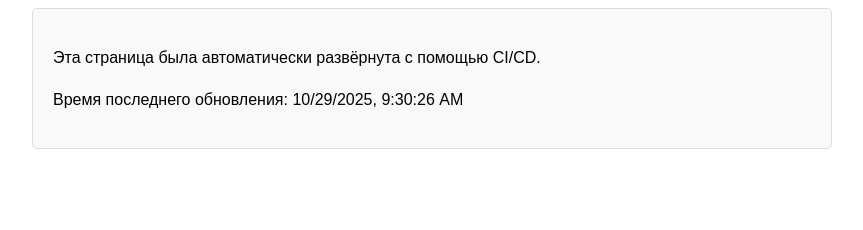
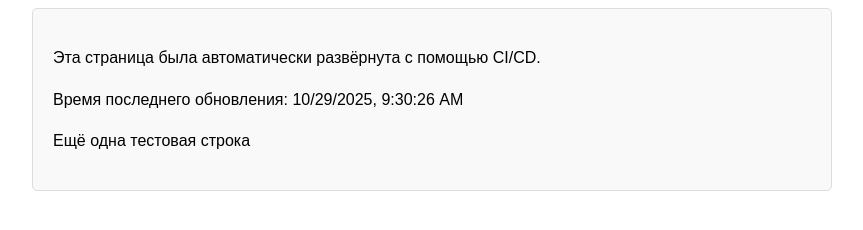
Before and after one commit to kasik447/study_cicd_rep, a plain HTML site: page index.html in a window 1280 px wide. Shown: the part 106-336 px from the top of the page, without its empty margins (208-1071 px from the left). Drawn offline with Linux system fonts and the light colour scheme.

Commit message:
Update index add one sctring.html

```diff
--- a/index.html
+++ b/index.html
@@ -26,6 +26,7 @@
     <div class="container">
         <p>Эта страница была автоматически развёрнута с помощью CI/CD.</p>
         <p>Время последнего обновления: <span id="timestamp"></span></p>
+        <p>Ещё одна тестовая строка</p>
     </div>
 
     <script>
```
